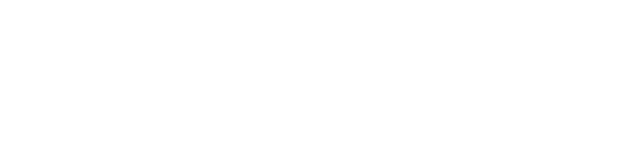
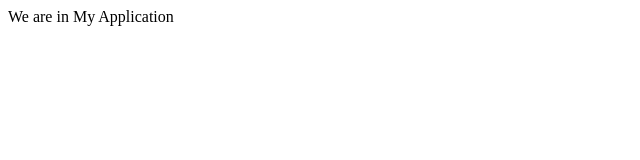
Before and after one commit to HarshitaJagdish/resourceTracker, a plain HTML site: page index.html in a window 1280 px wide. Shown: the whole page, without its empty margins (0-640 px from the left). Drawn offline with Linux system fonts and the light colour scheme.

Commit message:
modified index.html

```diff
--- a/index.html
+++ b/index.html
@@ -2,12 +2,12 @@
 
 <head>
     <title>
-
+        Welcome to got demo
     </title>
 </head>
 
 <body>
-    <p></p>
+    <p>We are in My Application</p>
 </body>
 
 </html>
```
